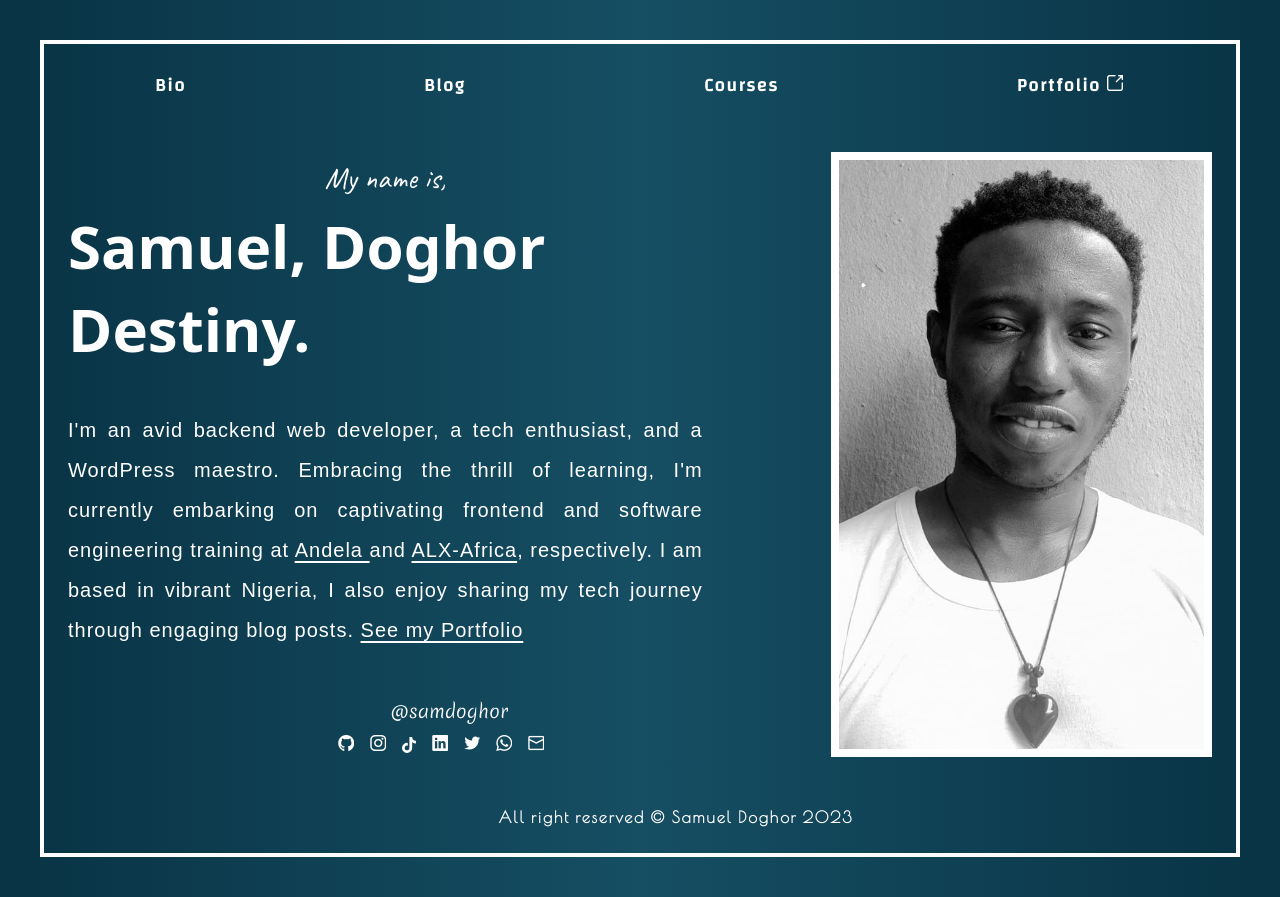
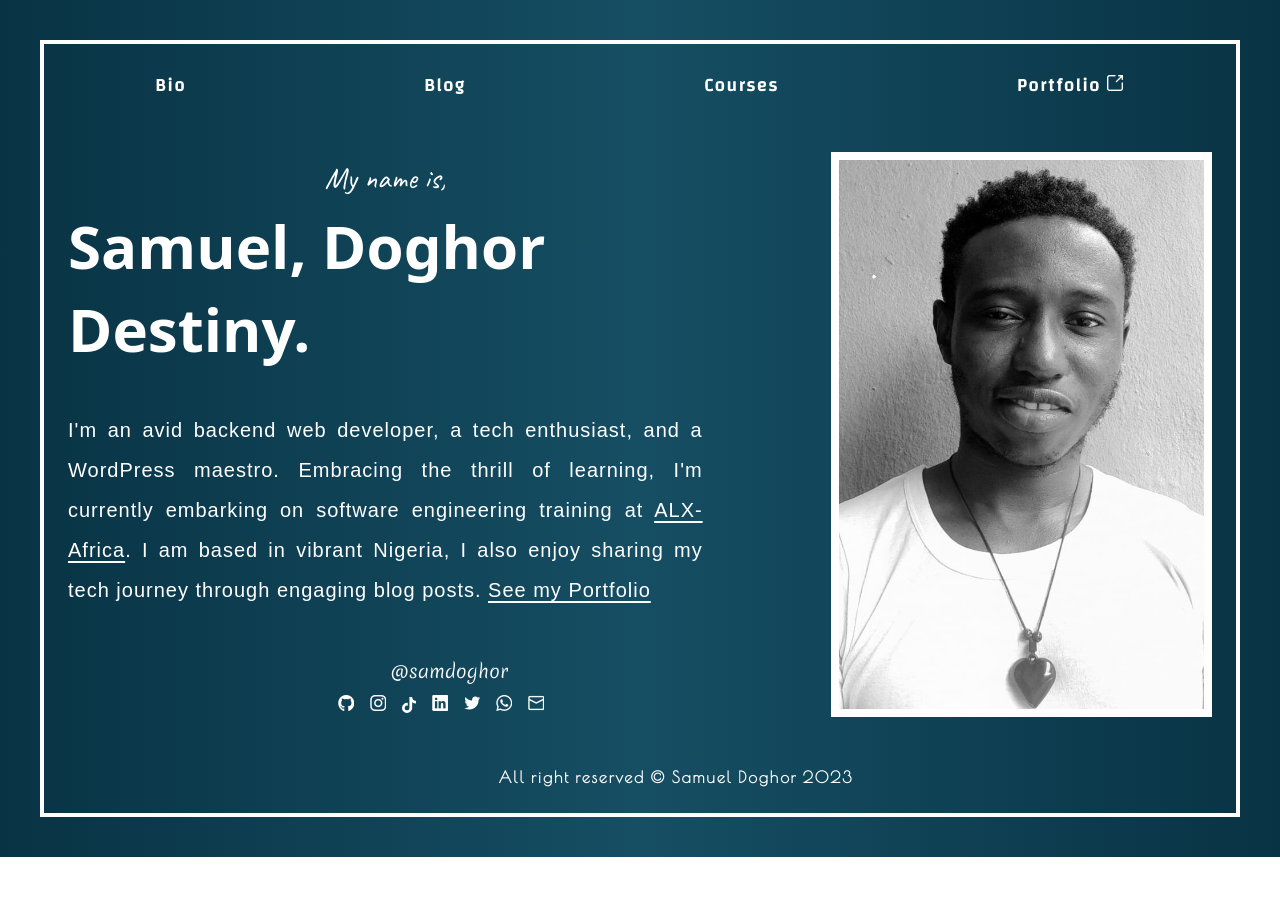
Before and after one commit to samdoghor/samdoghor.com, a Vue app: page / in a window 1280 px wide. After the commit the page ends 857 px from the top, so only its background shows below. Built offline with nearby package versions, Linux system fonts and the light colour scheme; a web font is replaced by a local one.

Commit message:
feat: update learning path

```diff
--- a/src/pages/Home.vue
+++ b/src/pages/Home.vue
@@ -28,11 +28,9 @@
                         <p class="font-normal text-xl leading-loose tracking-wider font-ysabeauoffice lg:text-justify">
 
                             I'm an avid backend web developer, a tech enthusiast, and a WordPress maestro. Embracing the
-                            thrill of learning, I'm currently embarking on captivating frontend and software engineering
-                            training at <a href="https://andela.com/" target="_blank" class="underline underline-offset-4">
-                                Andela
-                            </a> and <a href="https://alxafrica.com/" target="_blank" class="underline underline-offset-4">
-                                ALX-Africa</a>, respectively. I am based in vibrant Nigeria, I
+                            thrill of learning, I'm currently embarking on software engineering
+                            training at <a href="https://alxafrica.com/" target="_blank" class="underline underline-offset-4">
+                                ALX-Africa</a>. I am based in vibrant Nigeria, I
                             also enjoy sharing my tech
                             journey through engaging blog posts. <a href="https://app.samdoghor.com/" target="_blank"
                                 class="underline underline-offset-4"> See my Portfolio</a>
```
